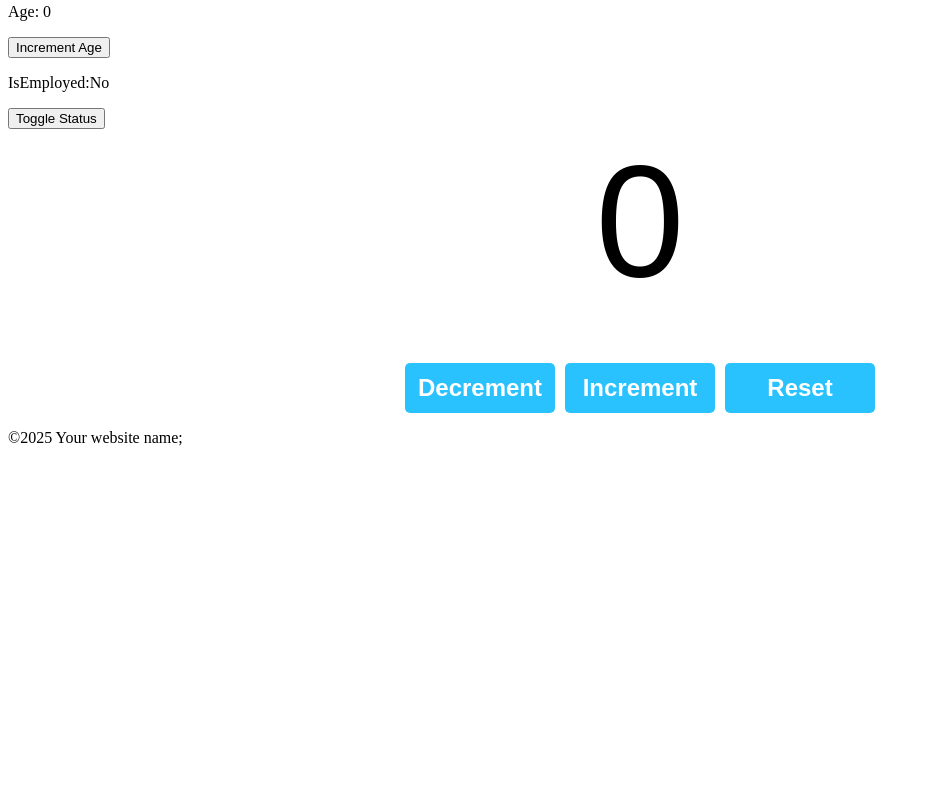
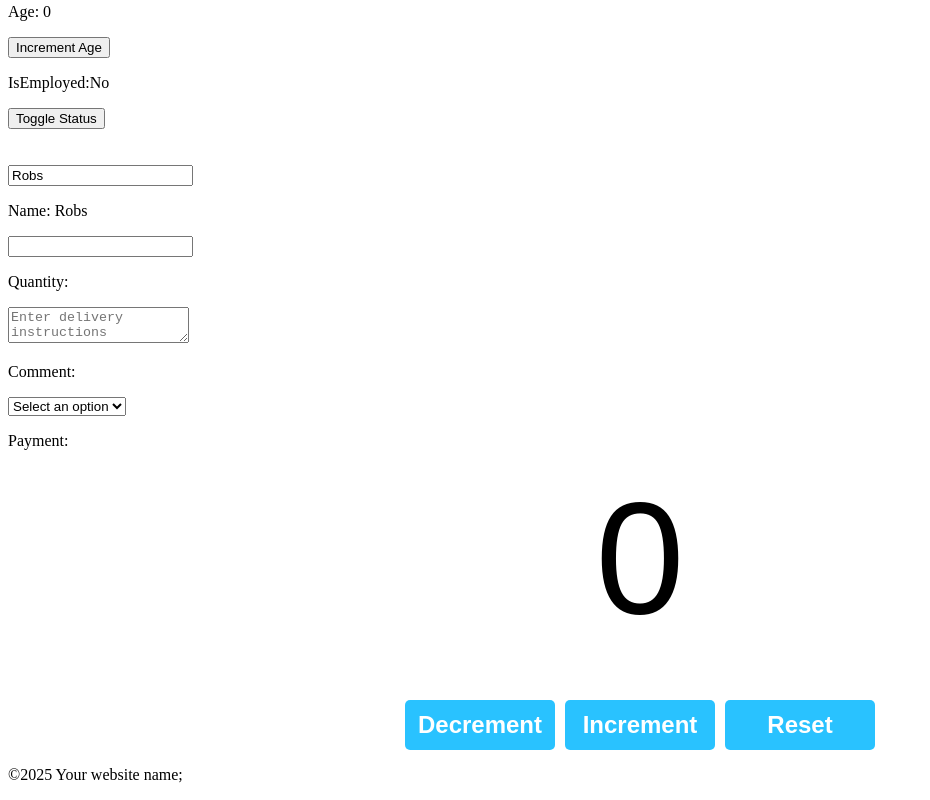
Before and after one commit to neupanerabin/React_Work, a React (Vite) app in the folder react-app-learn/: page / in a window 1280 px wide. Shown: the part 1992-2792 px from the top of the page, without its empty margins (0-930 px from the left). Before the commit the page ends 2455 px from the top, so only its background shows below. Built offline with nearby package versions, Linux system fonts and the light colour scheme.

Commit message:
event handler

```diff
--- a/react-app-learn/src/MyComponent.jsx
+++ b/react-app-learn/src/MyComponent.jsx
@@ -1,9 +1,12 @@
-import React, { useState } from 'react';
+import React, { use, useState } from 'react';
 
 function MyComponent() {
   const [name, setName] = useState("Robs");
   const [age, setAge] = useState(0);
   const [isEmployed, setIsEmployed] = useState(false);
+  const [quantity, setQuantity] = useState();
+  const [comment, setComment] = useState();
+  const [payment, setPayment] = useState();
 
 
   const updateName = () => {
@@ -18,6 +21,24 @@ function MyComponent() {
     setIsEmployed(!isEmployed);
   }
 
+  //  onchange event handler
+  function handleNameChange(event) {
+    setName(event.target.value)
+
+  }
+
+  function handleQuantityChange(event) {
+    setQuantity(event.target.value);
+  }
+
+  function handleCommentChange(event) {
+    setComment(event.target.value)
+  }
+
+  function handlePaymentChange(event) {
+    setPayment(event.target.value);
+  }
+
 
   return (
     <div>
@@ -29,8 +50,31 @@ function MyComponent() {
 
       <p> IsEmployed:{isEmployed ? "Yes" : "No"}</p>
       <button onClick={toggleEmployedStatus}>Toggle Status </button>
+      {/* onChange through the event handler */}
+      <div>
+        <br />
+        <br />
+        <input value={name} onChange={handleNameChange} />
+        <p>Name: {name}</p>
+
+        <input value={quantity} onChange={handleQuantityChange} type='number' />
+        <p>Quantity: {quantity}</p>
+
+        <textarea value={comment} onChange={handleCommentChange} placeholder='Enter delivery instructions' type="text" />
+        <p>Comment: {comment}</p>
+
+        <select value={payment} onChange={handlePaymentChange}>
+          <option value="">Select an option</option>
+          <option value="visa">Visa </option>
+          <option value="Mastercard">Mastercard </option>
+          <option value="GiftCard"> GiftCard</option>
+
+        </select>
+        <p>Payment: {payment}</p>
 
 
+
+      </div>
 
     </div>
   )
```
Also changed, not shown: 1 other file (tests, documents, lock files or other folders).
